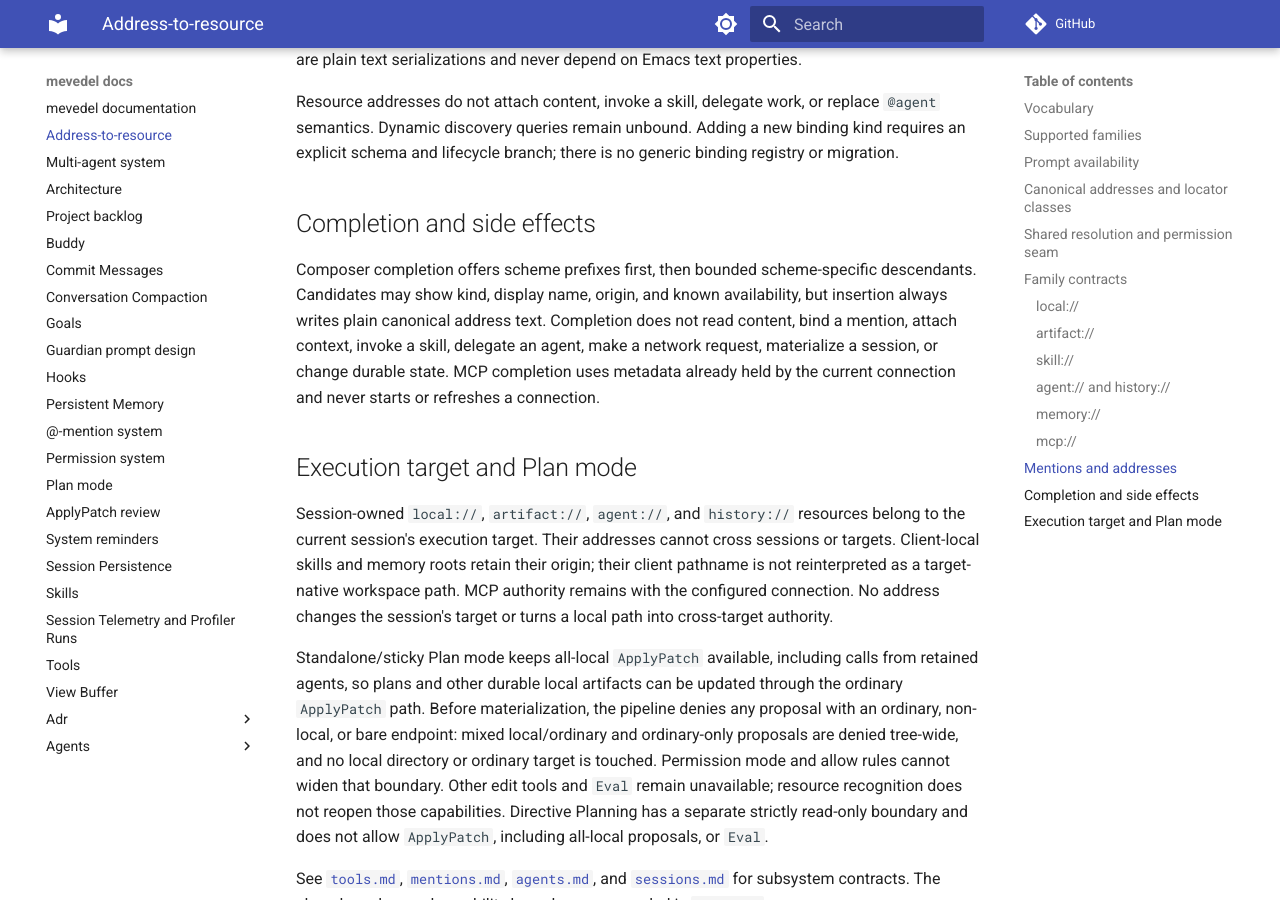
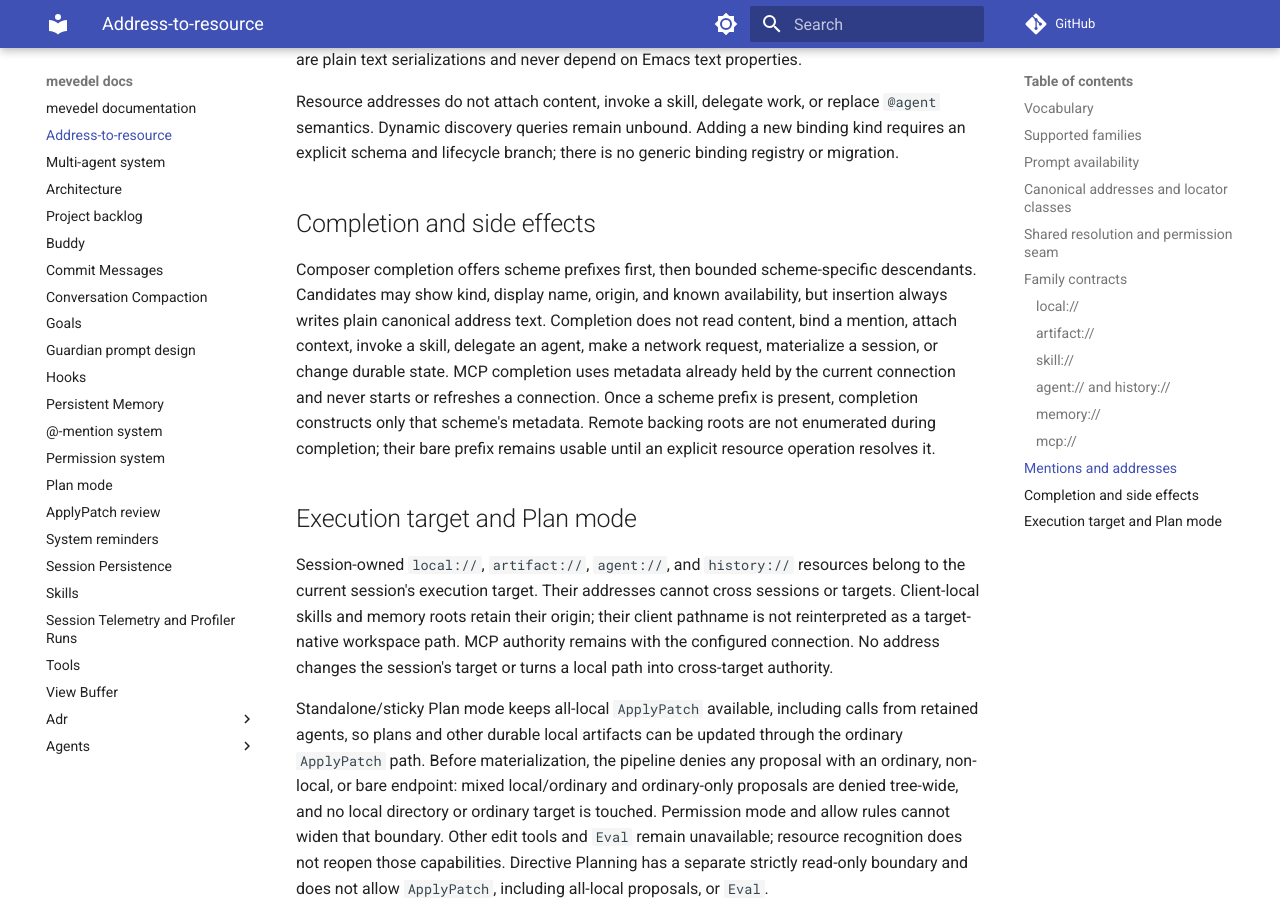
Before and after one commit to FrauH0lle/mevedel, an MkDocs documentation site: the page built from docs/address-to-resource.md, in a window 1280 px wide and 900 px high, scrolled down 5712 px. Built offline with MkDocs 1.6.1 and Material for MkDocs 9.7.7, drawn with Linux system fonts in a browser that asks for light colours; comment, search, counter and statistics services are not loaded.

Commit message:
fix(resources): Keep completion scheme-local

```diff
--- a/docs/address-to-resource.md
+++ b/docs/address-to-resource.md
@@ -247,6 +247,9 @@ text. Completion does not read content, bind a mention, attach context, invoke
 a skill, delegate an agent, make a network request, materialize a session, or
 change durable state. MCP completion uses metadata already held by the current
 connection and never starts or refreshes a connection.
+Once a scheme prefix is present, completion constructs only that scheme's
+metadata. Remote backing roots are not enumerated during completion; their
+bare prefix remains usable until an explicit resource operation resolves it.
 
 ## Execution target and Plan mode
 
```
Also changed, not shown: 5 other files.
